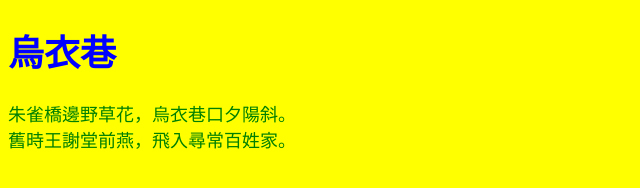
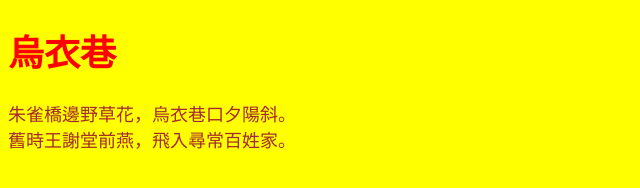
Before and after one commit to nobyun/696, a plain HTML site: page poem2.html in a window 1280 px wide. Shown: the whole page, without its empty margins (0-640 px from the left). Drawn offline with Linux system fonts and the light colour scheme.

Commit message:
Update poem2.html

```diff
--- a/poem2.html
+++ b/poem2.html
@@ -7,11 +7,11 @@
                 background-color: yellow;
             }
             h1 {
-                color: blue;
+                color: red;
                 font-size: 36px;
             }
             p {
-                color: green;
+                color: brown;
                 font-size: 18px;
             }
         </style>
```
